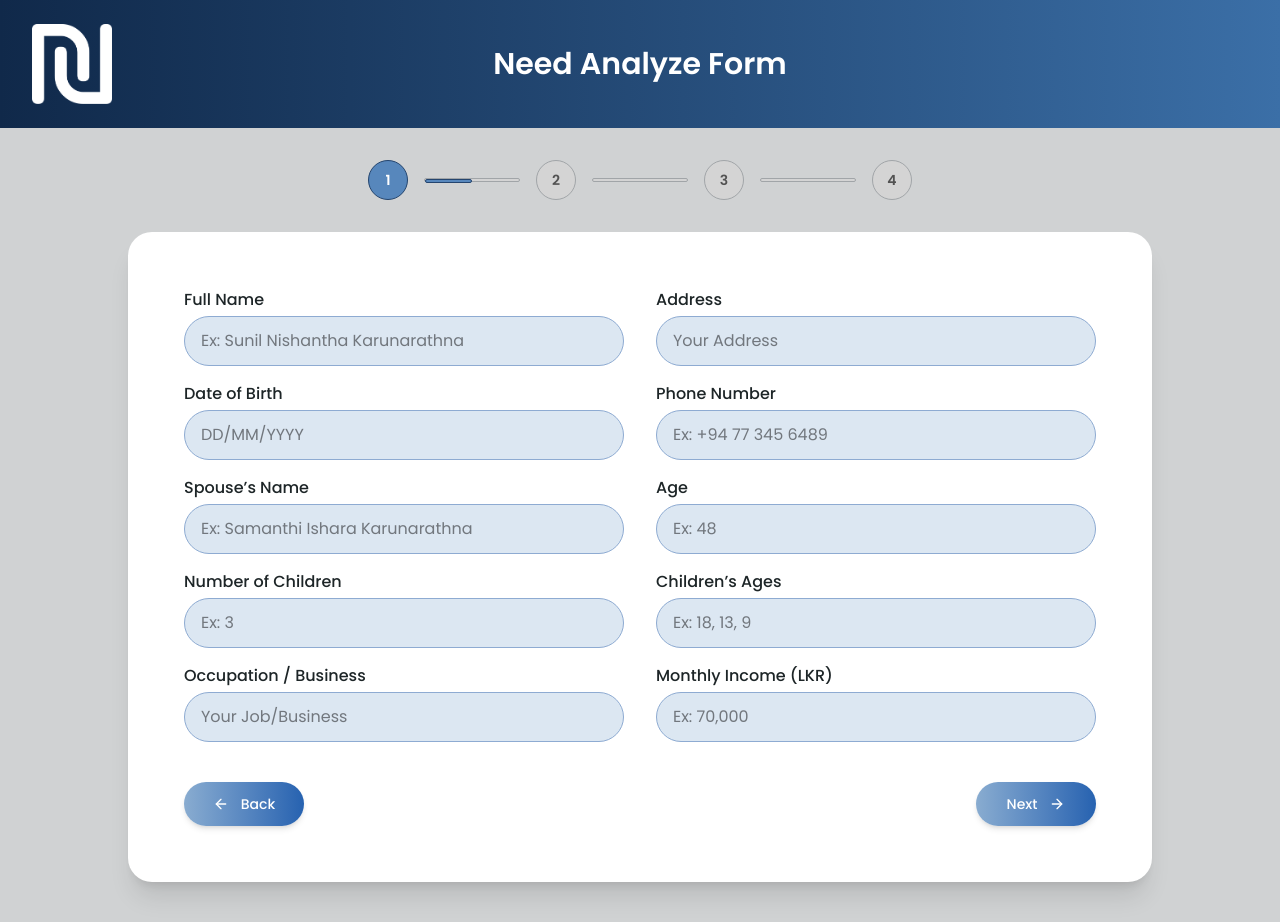
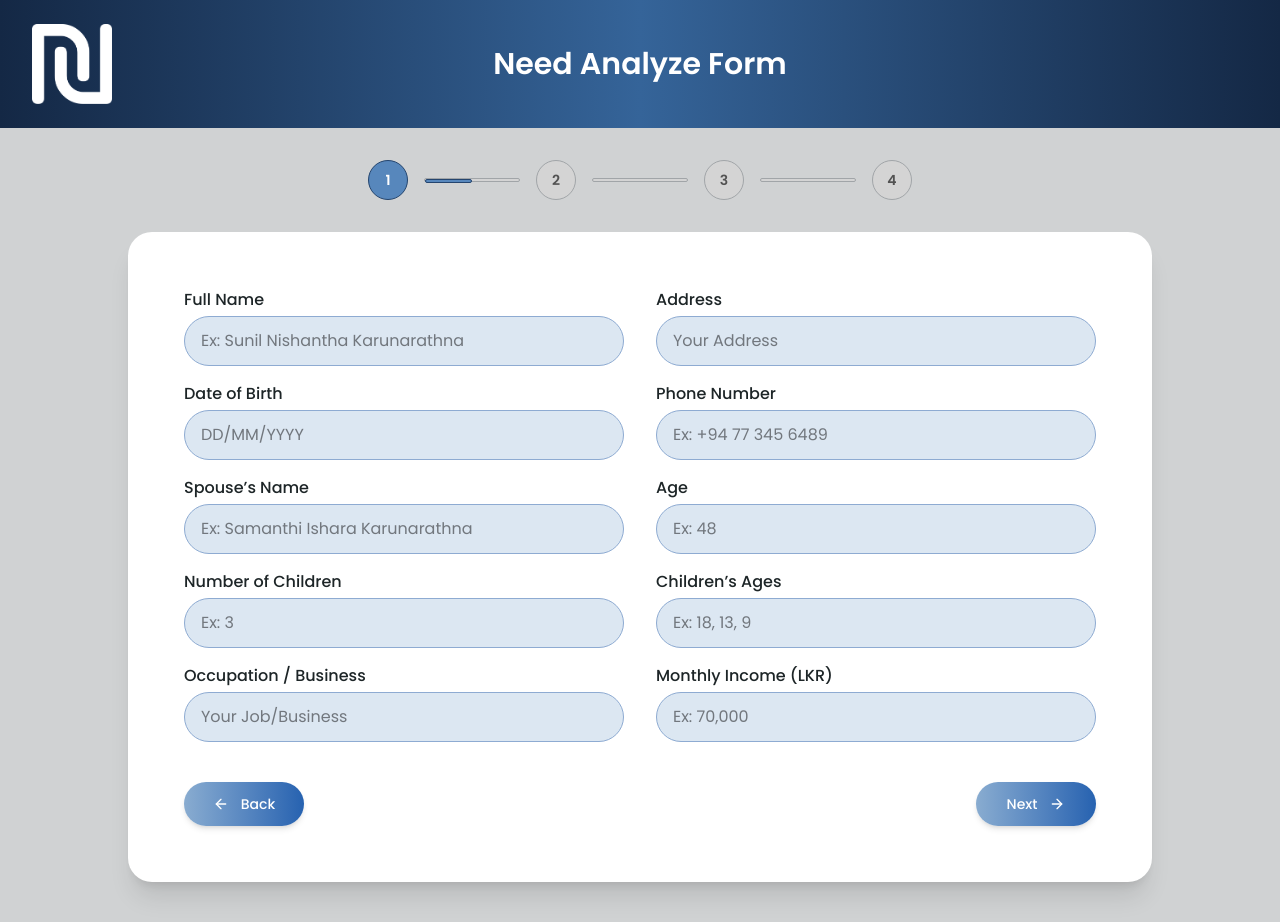
Before and after one commit to itswijay/Needalyze, a Next.js app: page /form/step1 in a window 1280 px wide. Built offline with nearby package versions, Linux system fonts and the light colour scheme.

Commit message:
style: use global CSS variables for header gradient

```diff
--- a/src/components/NeedAnalysisFormHeader.jsx
+++ b/src/components/NeedAnalysisFormHeader.jsx
@@ -2,7 +2,7 @@ import Image from 'next/image';
 
 export default function NeedAnalysisFormHeader() {
   return (
-    <div className="w-full h-32 bg-gradient-to-r from-[#10294A] to-[#3B6FA7] flex items-center justify-between px-8 relative">
+    <div className="w-full h-32 bg-gradient-to-r from-[var(--primary-600)] via-[var(--primary-300)] to-[var(--primary-600)]  flex items-center justify-between px-8 relative">
       {/* Logo on the left */}
       <div className="flex items-center">
         <Image
```
